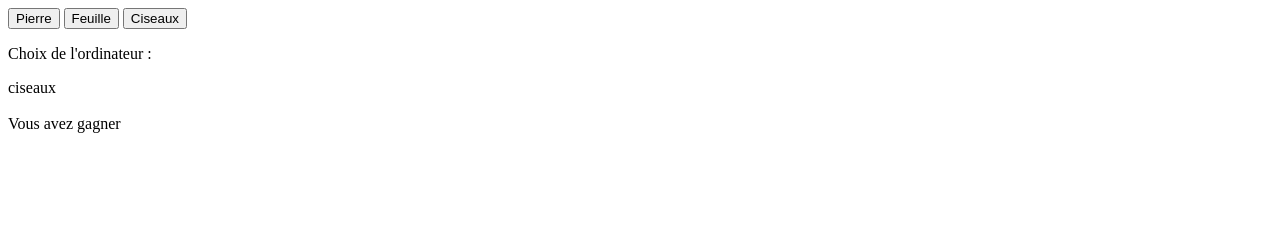
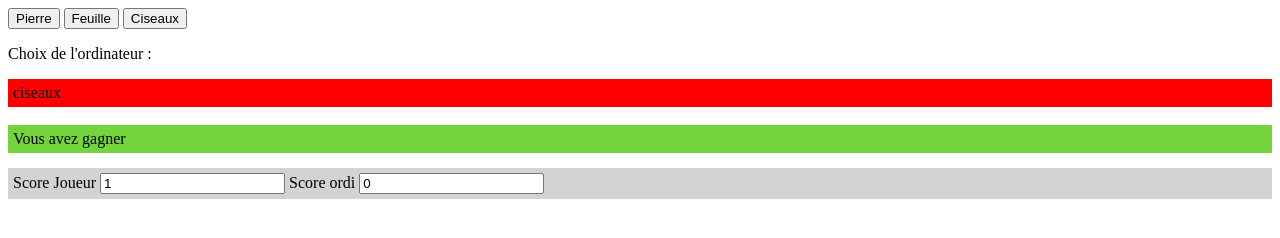
Before and after one commit to Angel-Smith974/jankenpon02, a plain HTML site: page index.html in a window 1280 px wide. Both pictures are taken after a click on the button "Pierre". Drawn offline with Linux system fonts and the light colour scheme.

Commit message:
ajout du résultat

```diff
--- a/app.js
+++ b/app.js
@@ -20,6 +20,10 @@ let choixOrdi; //C'est variable n'a pas de valeur.
 let choixUser; //Celle-ci non plus.
 let resultat = document.querySelector(".resultat");
 let divOrdi = document.querySelector('.ordi');
+let affichageJoueur = document.querySelector('.scoreJoueur');
+let affichageOrdi = document.querySelector('.scoreOrdi')
+let scoreHumain = 0;
+let scoreOrdi = 0;
 
 // choix du joueur
 function choixDuJoueur() { //
@@ -41,6 +45,8 @@ function choixDuJoueur() { //
         hasard()
         comparaison();
     }
+    affichageJoueur.value = scoreHumain;
+    affichageOrdi.value = scoreOrdi;
 };
 
 choixDuJoueur(); //La fonction est appeller ici.
@@ -52,10 +58,15 @@ function comparaison(){
     }
     else if((choixUser == "pierre" && choixOrdi == "feuille") || (choixUser == "feuille" && choixOrdi == "ciseaux") || (choixUser == "ciseaux" && choixOrdi == "pierre")){
         resultat.textContent = "Vous avez perdu";
+        scoreOrdi++;
     }
     else{
         resultat.textContent = "Vous avez gagner";
+        scoreHumain++;
     }
+    affichageJoueur.value = scoreHumain;
+    affichageOrdi.value = scoreOrdi;
+    finDePartie();
 }
 
 // choix de l'ordi
@@ -73,3 +84,11 @@ function hasard() {
     console.log(" le choix de l'ordi : " + choixOrdi);
     divOrdi.textContent = choixOrdi;
 }
+
+function finDePartie() {
+    if (scoreHumain == 3) {
+        alert("Vous avez gagner!")
+    } else if (scoreOrdi == 3) {
+        alert("Vous avez perdue!")
+    }
+}
--- a/index.html
+++ b/index.html
@@ -5,16 +5,25 @@
     <meta name="viewport" content="width=device-width, initial-scale=1.0">
     <meta http-equiv="X-UA-Compatible" content="ie=edge">
     <title>JANKENPON 02</title>
+    <link rel="stylesheet" href="style.css">
 </head>
 <body>
     <button>Pierre</button>
     <button>Feuille</button>
     <button>Ciseaux</button>
+    <div class="alert"></div>
     <p>Choix de l'ordinateur : </p>
     <div class="ordi"></div> <br>
 
     <div class="resultat">Votre résultat</div>
 
+    <div class="affichage">
+        <label for="">Score Joueur</label>
+        <Input class="scoreJoueur"></Input>
+        <label for="">Score ordi</label>
+        <input class="scoreOrdi">
+    </div>
+
 
     <script src="app.js"></script>
 </body>
--- /dev/null
+++ b/style.css
@@ -0,0 +1,23 @@
+.resultat{
+    background-color: rgb(115, 212, 59);
+    padding: 5px;
+}
+
+.ordi{
+    background-color:red;
+    padding: 5px;
+}
+
+.affichage {
+    margin-top: 15px;
+    padding: 5px;
+    background-color: lightgrey;
+}
+
+.alert {
+    display: block;
+    width: 100vh;
+    height: auto;
+    background-color: red;
+
+}
```
